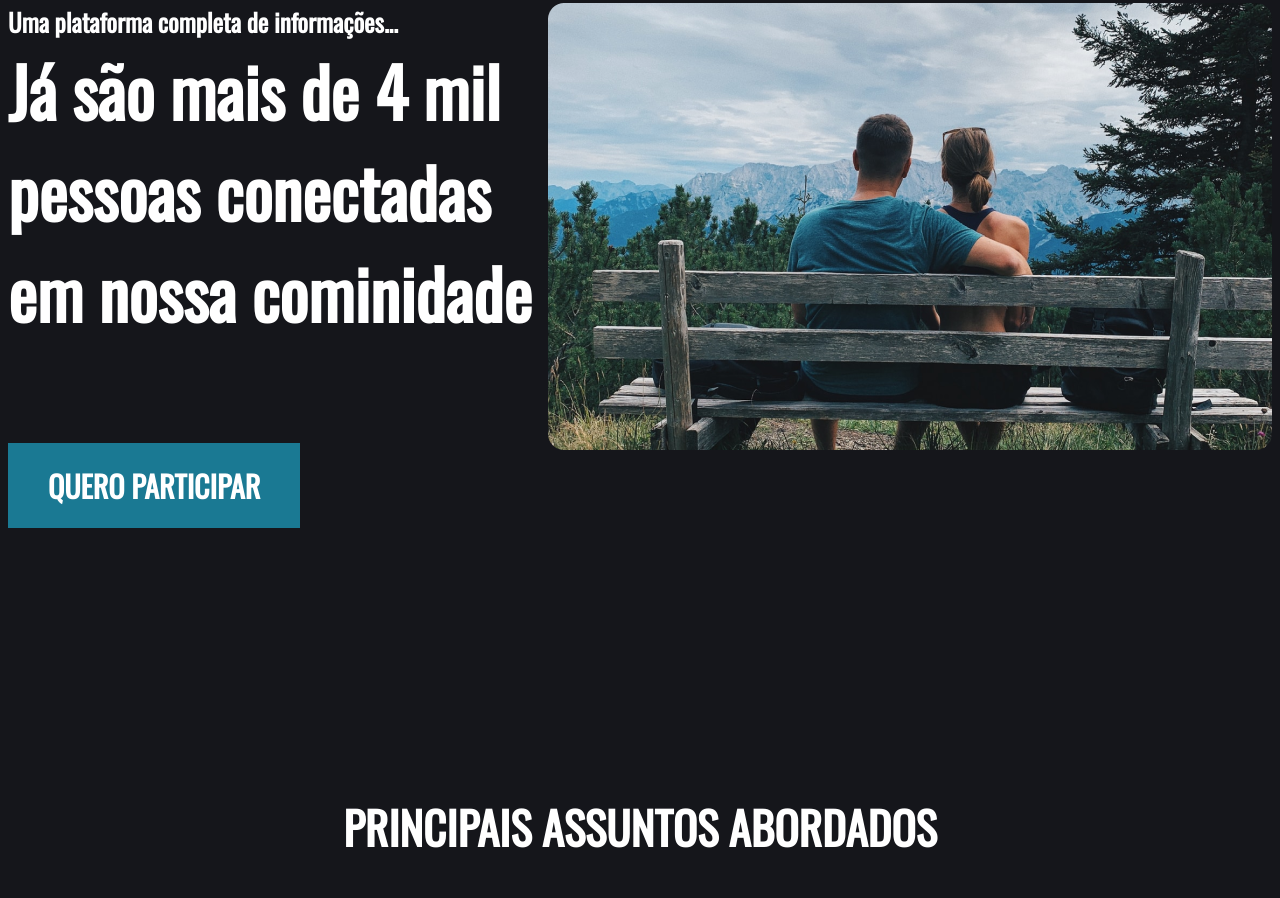
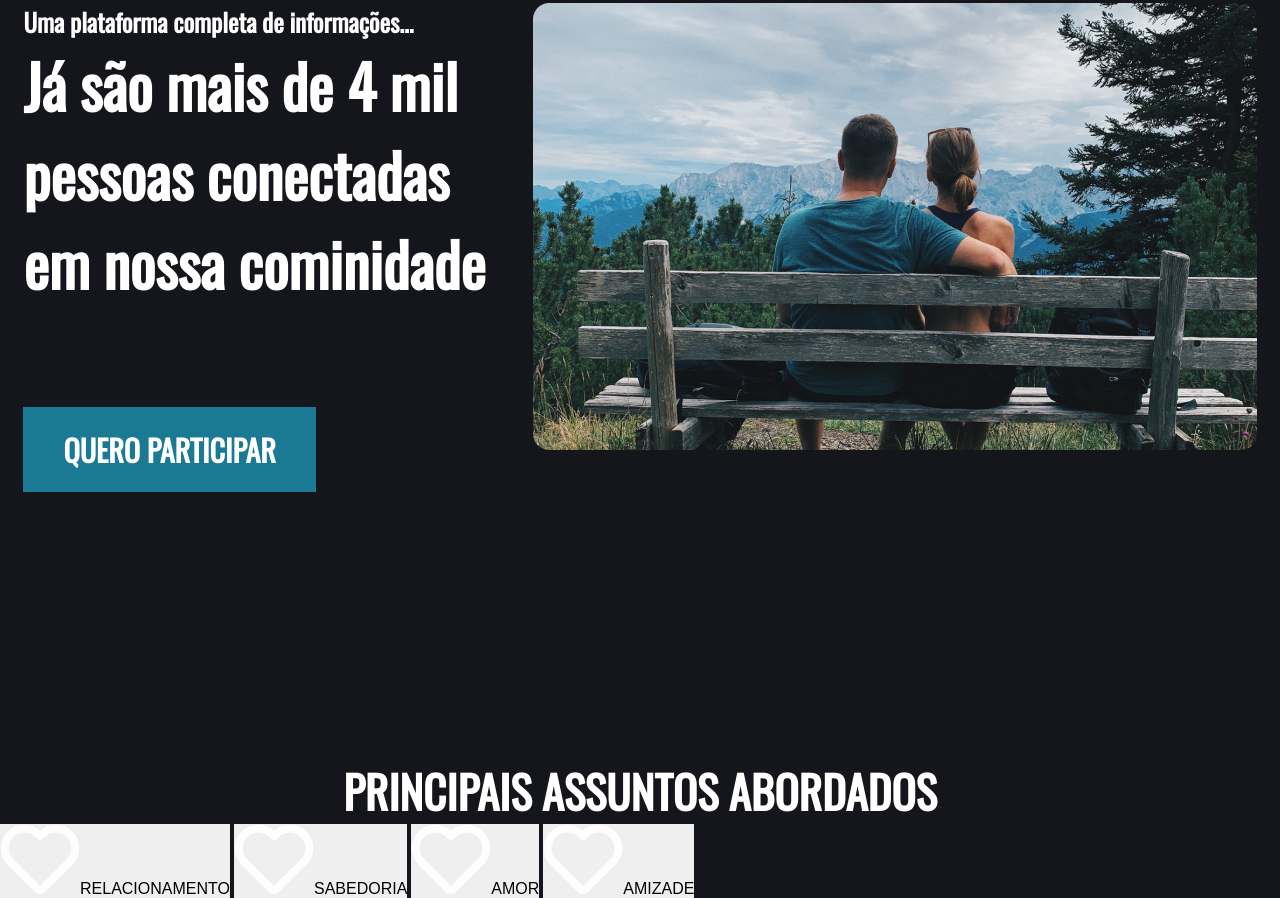
Before and after one commit to julioRibeiro1/Landing-page-Reencont, a plain HTML site: page index.html in a window 1280 px wide. Shown: the part 205-1103 px from the top of the page. Before the commit the page ends 1065 px from the top, so only its background shows below. Drawn offline with nearby package versions, Linux system fonts and the light colour scheme.

Commit message:
atualozação

```diff
--- a/index.html
+++ b/index.html
@@ -25,5 +25,18 @@
    <div class="text-secundario">
     <h2>PRINCIPAIS ASSUNTOS ABORDADOS</h2>
    </div>
+<section class="cards">
+    <div class="button-cards">
+        <button><img src="img/Icon coracao.png" alt="icone coracao">RELACIONAMENTO</button>
+        <button><img src="img/Icon coracao.png" alt="icone coracao">SABEDORIA</button>
+        <button><img src="img/Icon coracao.png" alt="icone coracao">AMOR</button>
+        <button><img src="img/Icon coracao.png" alt="icone coracao">AMIZADE</button>
+
+    </div>
+
+</section>
+
+
+
 </body>
 </html>
--- a/style.css
+++ b/style.css
@@ -29,7 +29,7 @@ body{
 }
 
 .text-principal{
-    font-size: 68px;
+    font-size: 60px;
     font-family: 'Oswald', sans-serif;
     color: #fff;
 }
```
